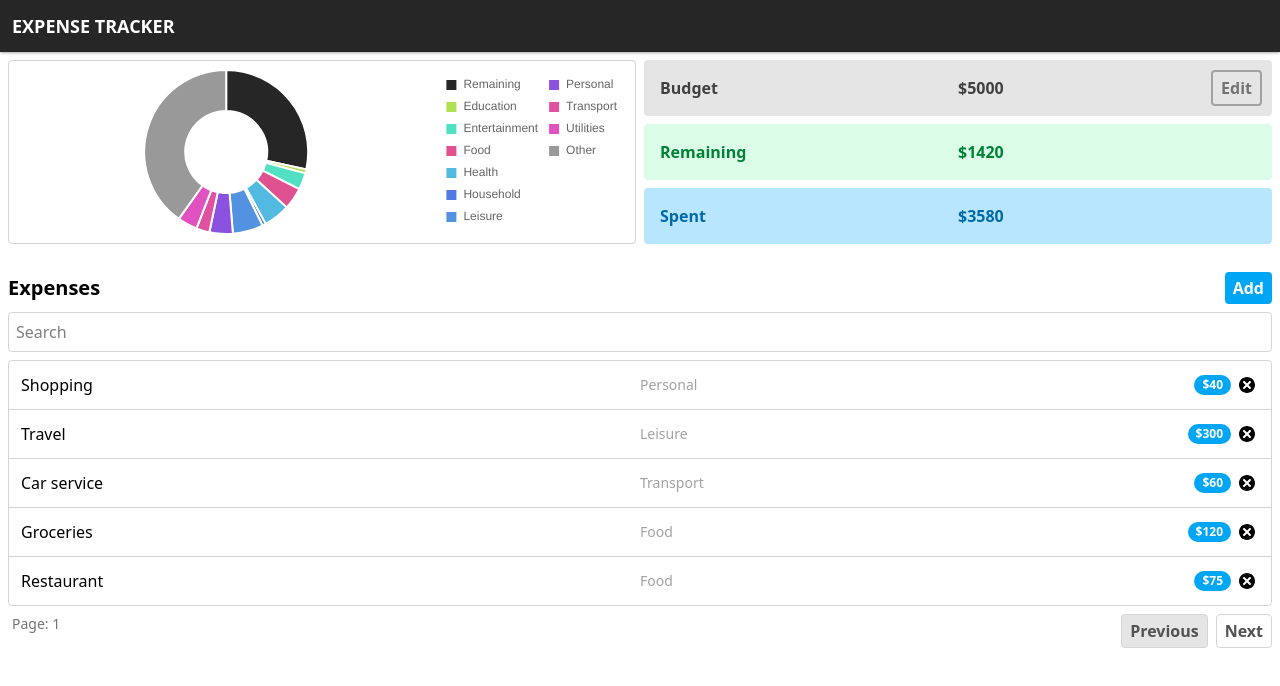
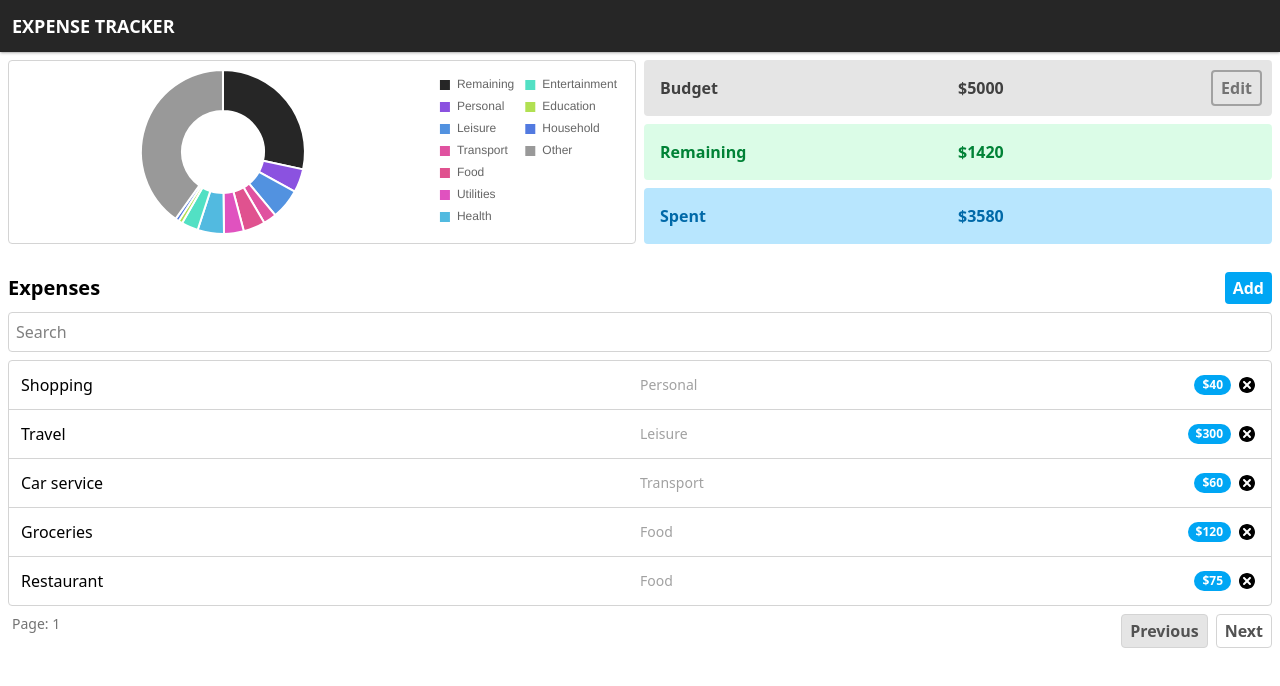
Before and after one commit to mwildan-hafidz/react-expense-tracker, a React (Vite) app: page / in a window 1280 px wide. Shown: the top 686 px of the page. Built offline with nearby package versions, Linux system fonts and the light colour scheme.

Commit message:
refactor: simplify splitting expenses

```diff
--- a/src/Chart.jsx
+++ b/src/Chart.jsx
@@ -6,10 +6,17 @@ import { capitalize, stringToHSL } from "./utils.js";
 ChartJS.register(ArcElement, Tooltip, Legend);
 
 export default function Chart({ expenses, remaining }) {
-  const sortedExpenses = expenses.toSorted((first, next) => first.category.localeCompare(next.category));
+  const { categorized, uncategorized } = expenses.reduce(
+    (acc, exp) => {
+      if (exp.category === "") acc.uncategorized.push(exp);
+      else acc.categorized.push(exp);
+      return acc;
+    },
+    { categorized: [], uncategorized: [] }
+  );
 
-  const categorizedExpenses = sortedExpenses.filter((exp) => exp.category !== "");
-  const otherExpenses = sortedExpenses.filter((exp) => exp.category === "");
+  const categorizedExpenses = categorized;
+  const otherExpenses = uncategorized;
 
   const categories = [...new Set(categorizedExpenses.map((exp) => exp.category))];
 
```
